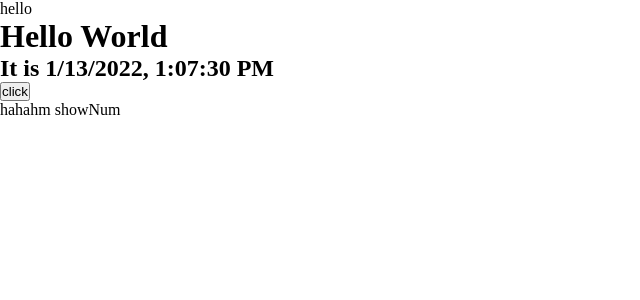
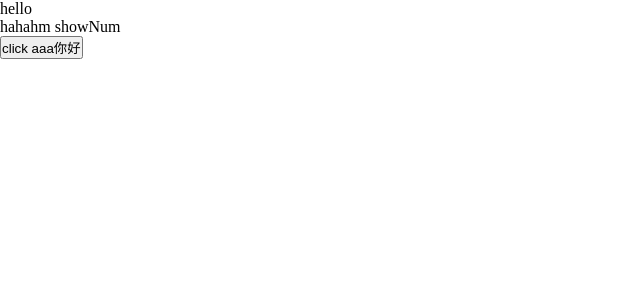
Before and after one commit to Hei-Ha/react-webpack, a React app: page / in a window 1280 px wide. Shown: the top 300 px of the page, without its empty margins (0-640 px from the left). Built offline with nearby package versions, Linux system fonts and the light colour scheme; the HTML template or start-up script is replaced by a standard one.

Commit message:
test ref 组件转发

```diff
--- a/src/App.js
+++ b/src/App.js
@@ -1,15 +1,24 @@
 import React, { Component } from 'react'
 import Clock from './views/clock.js'
+
+import TestRef from './views/testComponent/ref.js'
 
 import ShowNum from './views/testComponent/showNum.js'
 
 class App extends Component {
+
+    testTefClick = (a) => {
+        console.log(1)
+        console.log(a)
+    }
     render() {
+        const ref = React.createRef();
         return (
             <div>
                 <p>hello </p>
-                <Clock date={new Date()} />
+                {/*<Clock date={new Date()} />*/}
                 <ShowNum />
+                <TestRef ref={ref} onClick={this.testTefClick(ref)}>click aaa</TestRef>
             </div>
         )
     }
--- /dev/null
+++ b/src/views/testComponent/ref.js
@@ -0,0 +1,16 @@
+import React from 'react'
+
+const TestRef = React.forwardRef((prop, ref) => {
+    const refClick = (a) => {
+        console.log(a)
+    }
+
+    return (
+        <button ref={ref} onClick={refClick(ref)}>
+            {prop.children}你好
+        </button>
+    )
+})
+
+
+export default TestRef
--- a/src/views/testComponent/showNum.js
+++ b/src/views/testComponent/showNum.js
@@ -35,8 +35,6 @@ class ShowNum extends React.Component {
                 <MyContext.Provider value={'hahahm showNum'}>
                     <Temperature />
                 </MyContext.Provider>
-                <div>
-                </div>
             </div>
         )
     }
```
